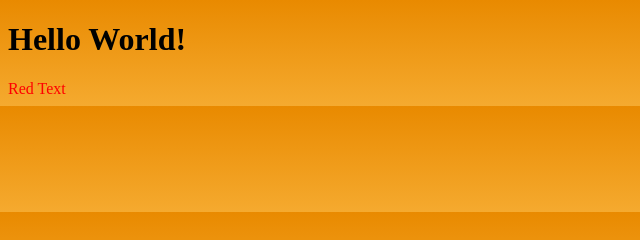
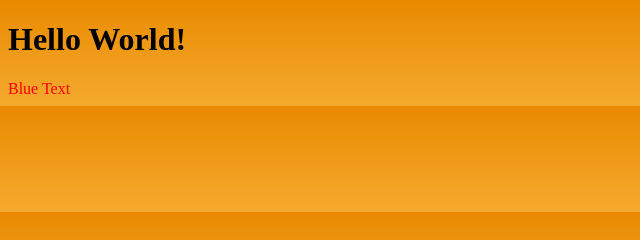
Before and after one commit to ericstumper/fend-test-git, a website built with Parcel: page src/index.html in a window 1280 px wide. Shown: the top 240 px of the page, 0-640 px from the left. Built offline with nearby package versions, Linux system fonts and the light colour scheme.

Commit message:
something

```diff
--- a/src/index.html
+++ b/src/index.html
@@ -10,7 +10,7 @@
   <body>
     <h1>Hello World!</h1>
     <main>
-      <div>Red Text</div>
+      <div>Blue Text</div>
     </main>
     <script src="js/index.js"></script>
   </body>
```
